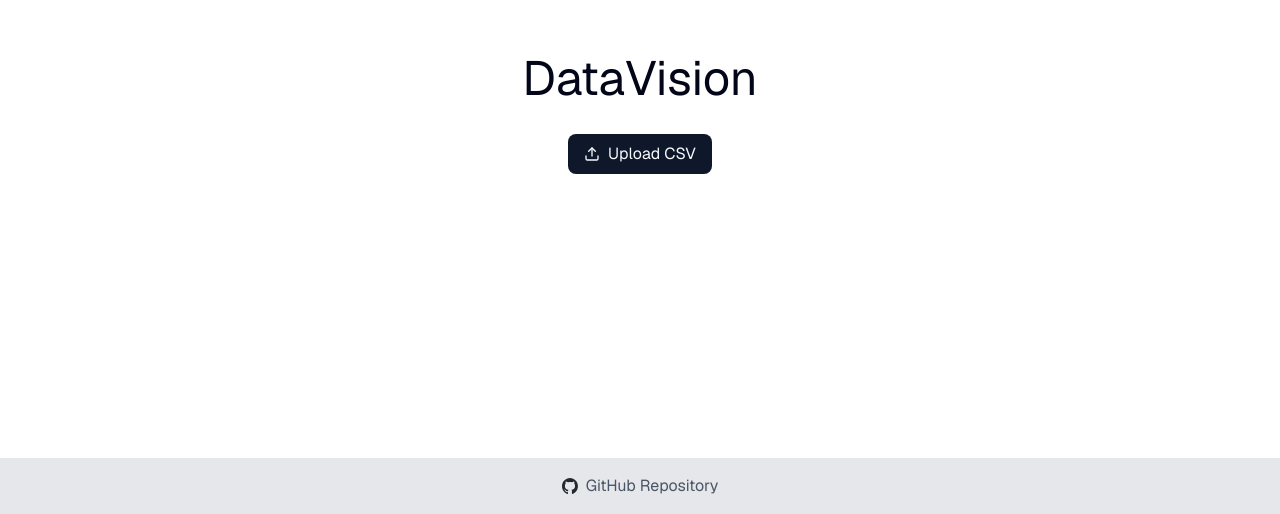
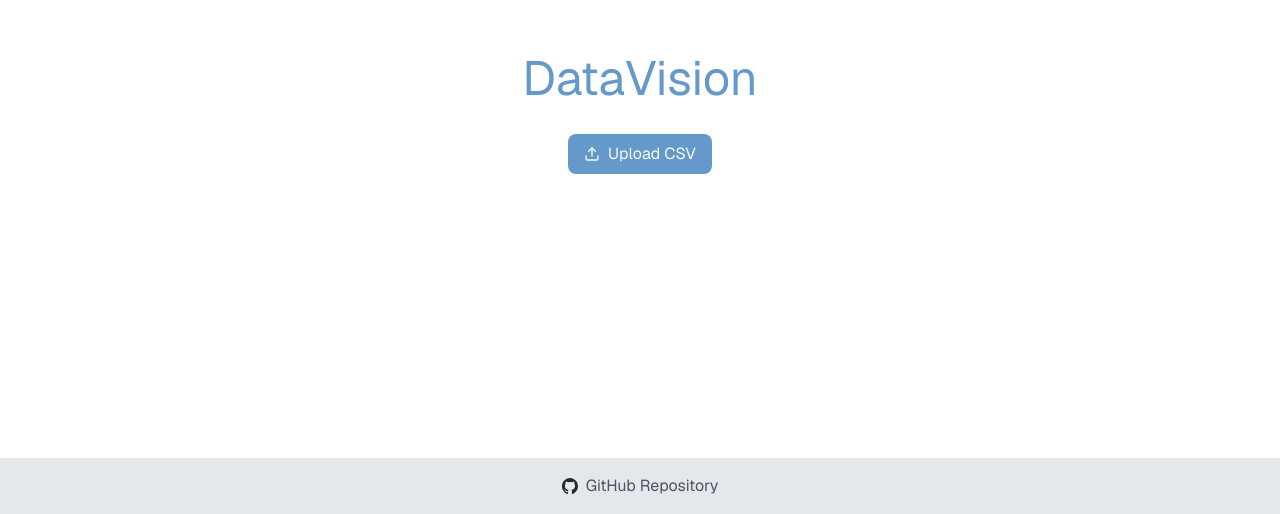
Before and after one commit to aprameyak/DataVision, a Next.js app: page / in a window 1280 px wide. Shown: the part 286-800 px from the top of the page. Built offline with nearby package versions, Linux system fonts and the light colour scheme; no server answers.

Commit message:
modified globals

```diff
--- a/src/app/globals.css
+++ b/src/app/globals.css
@@ -1,15 +1,6 @@
-
 @import "tailwindcss";
 @import "tw-animate-css";
 
-:root {
-  --background: #ffffff;
-  --foreground: #171717;
-  --primary: #84D5F0;
-  --lightPrimary: #BAE2FF;
-  --darkPrimary: #497685;
-  --darkerPrimary: #476C8F;
-}
 @custom-variant dark (&:is(.dark *));
 
 @theme inline {
@@ -53,14 +44,20 @@
 }
 
 :root {
+  --background: #ffffff;
+  --foreground: #6599c9;
+  --primary: #6599c9;
+  --lightPrimary: #bae2ff;
+  --darkPrimary: #497685;
+  --darkerPrimary: #476c8f;
   --radius: 0.625rem;
-  --background: oklch(1 0 0);
-  --foreground: oklch(0.129 0.042 264.695);
+  /* --background: oklch(1 0 0); */
+  /* --foreground: oklch(0.129 0.042 264.695); */
   --card: oklch(1 0 0);
   --card-foreground: oklch(0.129 0.042 264.695);
   --popover: oklch(1 0 0);
   --popover-foreground: oklch(0.129 0.042 264.695);
-  --primary: oklch(0.208 0.042 265.755);
+  /* --primary: oklch(0.208 0.042 265.755); */
   --primary-foreground: oklch(0.984 0.003 247.858);
   --secondary: oklch(0.968 0.007 247.896);
   --secondary-foreground: oklch(0.208 0.042 265.755);
```
